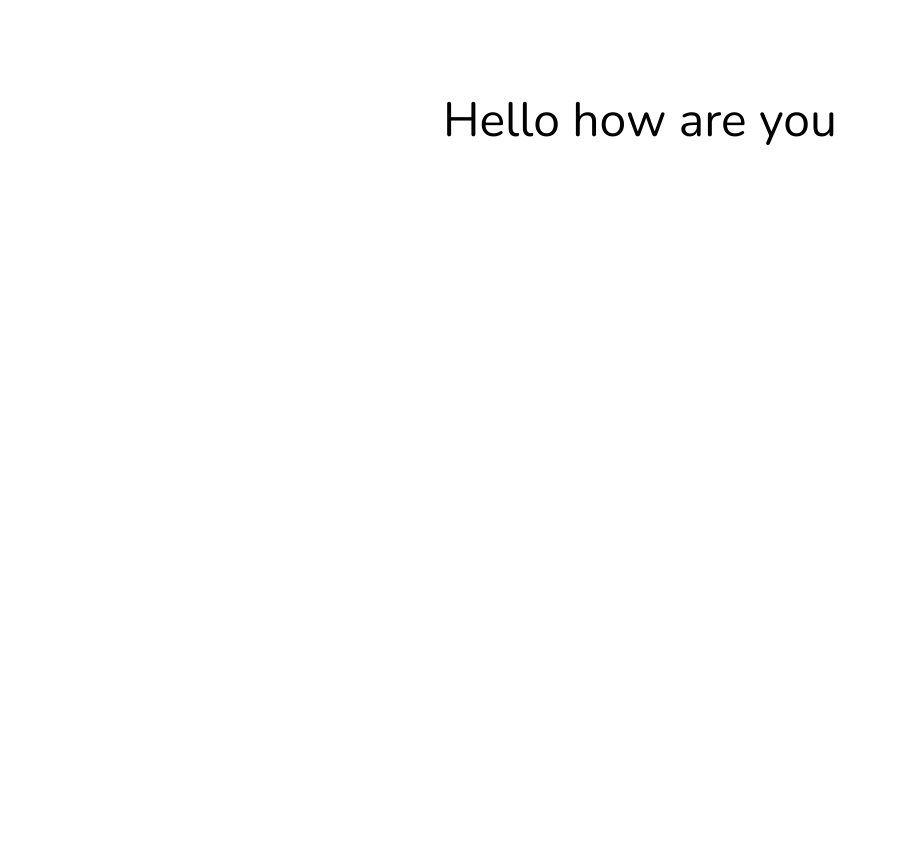
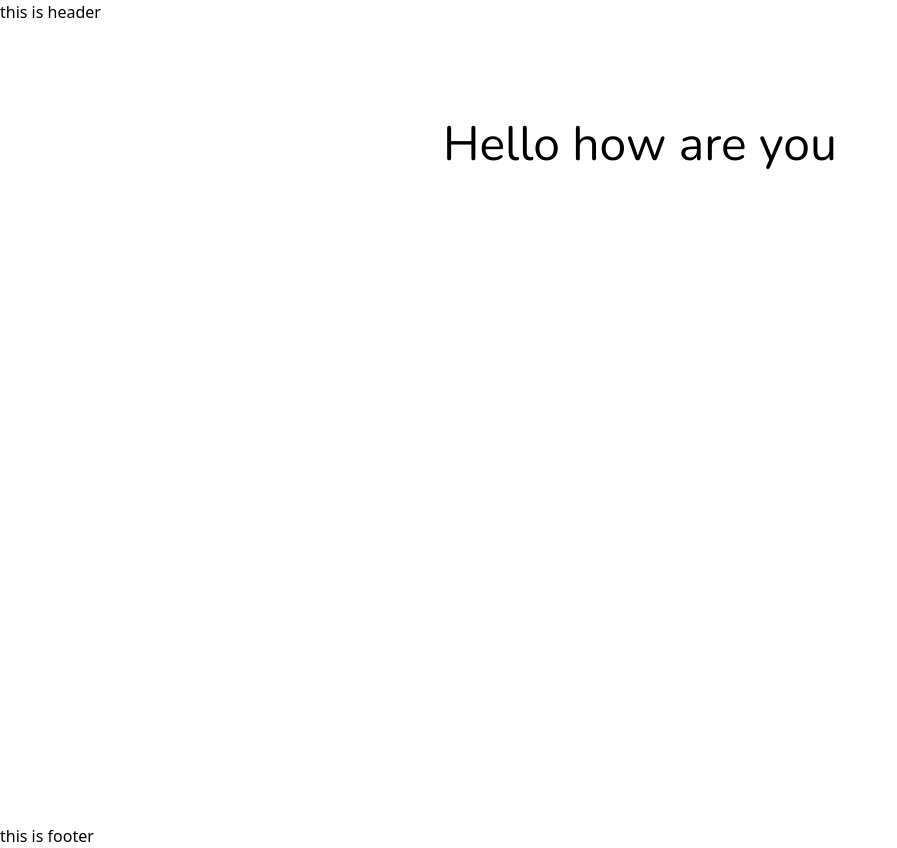
Before and after one commit to DARIQBAL/flowrise-prismic, a Next.js app: page / in a window 1280 px wide. Shown: the whole page, without its empty margins (0-897 px from the left). Before the commit the page ends 800 px from the top, so only its background shows below. Built offline with nearby package versions, Linux system fonts and the light colour scheme.

Commit message:
feet: add fallback metadata to layout

```diff
--- a/src/app/layout.tsx
+++ b/src/app/layout.tsx
@@ -3,8 +3,6 @@
 import clsx from 'clsx';
 import './globals.css'
 import { createClient } from '@/prismicio';
-import Header from '@/components/Header';
-import Footer from '@/components/Footer';
 
 
 const nunito = Nunito({
@@ -27,11 +25,11 @@
 
   return {
     title: settings.data.site_title || "fallback site title",
-    description: settings.data.meta_description || "flowrise description fallback",
+    description: settings.data.meta_descirption || "flowrise description fallback",
     openGraph: {
-      images: [settings.data.og_image.url || ""],
+      images: [settings.data.og_image.url || "fallback image"],
     },
-  };
+  }
 }
 
 
@@ -44,11 +42,10 @@
   return (
     <html lang="en" className={clsx(nunito.variable, nunitoSans.variable)}>
       <body>
-        {/* <Header /> */}
+        <header>this is header</header>
         {children}
-        {/* <Footer /> */}
-
+        <footer>this is footer</footer>
         </body>
     </html>
-  )
+  );
 }
```
